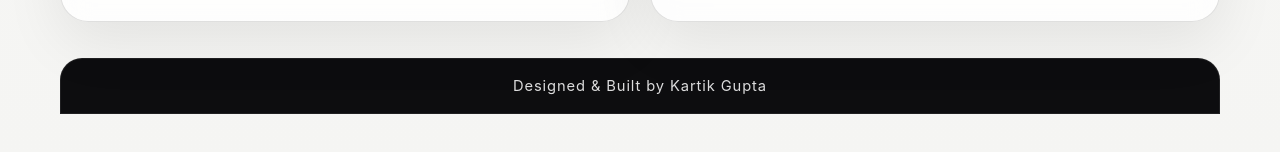
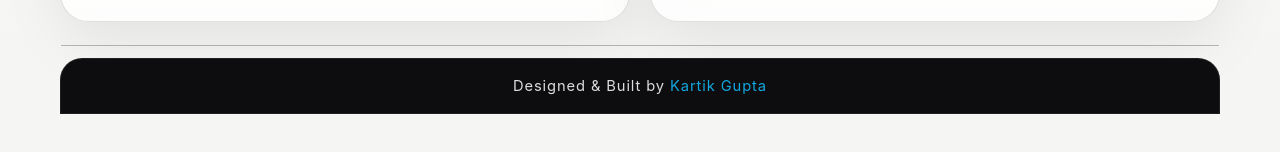
Before and after one commit to Kartikgupta08/Writer-Portfolio, a React (Vite) app: page / in a window 1280 px wide. Shown: the part 3326-3478 px from the top of the page. Built offline with nearby package versions, Linux system fonts and the light colour scheme.

Commit message:
Footer style added

```diff
--- a/src/App.jsx
+++ b/src/App.jsx
@@ -398,7 +398,7 @@ export default function App() {
       )}
 
       <footer className="site-footer">
-        Designed &amp; Built by Kartik Gupta
+        Designed &amp; Built by <span className="footer-name">Kartik Gupta</span>
       </footer>
     </div>
   );
--- a/src/styles.css
+++ b/src/styles.css
@@ -789,6 +789,7 @@ h3 { font-size: 1.5rem; }
 }
 
 .site-footer {
+  position: relative;
   margin: 36px auto 0;
   width: min(100%, 1440px);
   padding: 18px 28px;
@@ -799,6 +800,20 @@ h3 { font-size: 1.5rem; }
   font-size: 0.92rem;
   letter-spacing: 0.06em;
   color: rgba(255, 255, 255, 0.86);
+}
+
+.footer-name {
+  color: #12a8e0;
+}
+
+.site-footer::before {
+  content: "";
+  position: absolute;
+  left: 0;
+  right: 0;
+  top: -14px;
+  height: 1px;
+  background: rgba(0, 0, 0, 0.26);
 }
 
 @media (max-width: 900px) {
```
